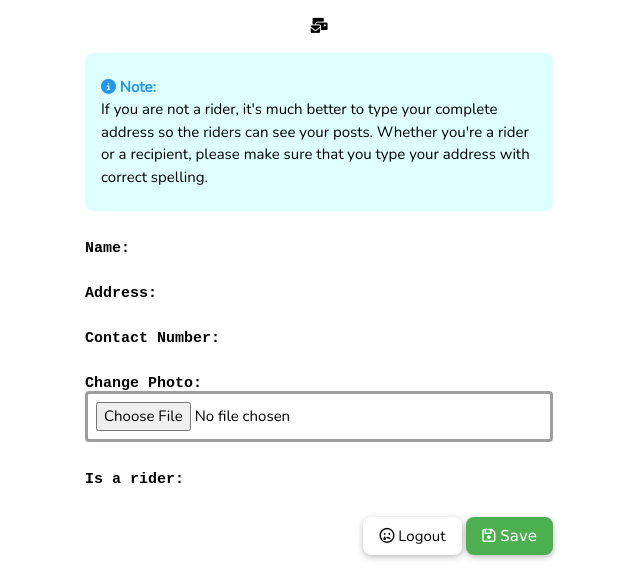
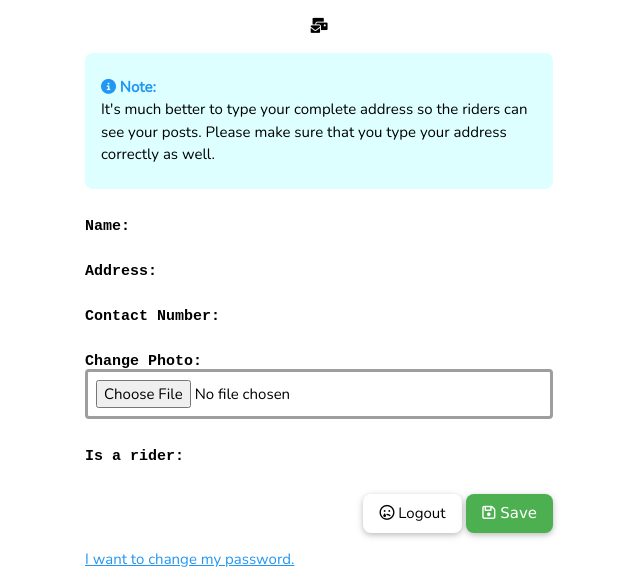
Before and after one commit to denniel-sadian/bringme, a Django app: template accounts/templates/accounts/profile_update.html in a window 1280 px wide. Shown: the part 284-852 px from the top of the page, without its empty margins (321-961 px from the left). Run offline with Django 3.2, Linux system fonts and the light colour scheme; the template is opened without the code that fills it, so the values that code supplies are empty; some libraries are stand-ins or nearby versions.

Commit message:
Update this template

```diff
--- a/accounts/templates/accounts/profile_update.html
+++ b/accounts/templates/accounts/profile_update.html
@@ -27,11 +27,21 @@
             <h1>{{ form.instance.name }}</h1>
             <p><i class="fas fa-mail-bulk"></i> {{ form.instance.email }}</p>
         </div>
+        {% if not form.instance.is_rider %}
         <div class="w3-padding w3-round-large w3-pale-blue w3-margin-bottom">
-            <p><b class="w3-text-blue"><i class="fas fa-info-circle"></i> Note:</b><br>If you are not a
-                rider, it's much better to type your complete address so the riders can see your posts. Whether you're a
-                rider or a recipient, please make sure that you type your address with correct spelling.</p>
+            <p><b class="w3-text-blue"><i class="fas fa-info-circle"></i> Note:</b><br>
+                It's much better to type your
+                complete address so the riders can see your posts. Please make sure that you type your address correctly
+                as well.</p>
         </div>
+        {% else %}
+        <div class="w3-padding w3-round-large w3-pale-blue w3-margin-bottom">
+            <p><b class="w3-text-blue"><i class="fas fa-info-circle"></i> Note:</b><br>
+                You don't need to enter your complete address. If you live in Masiga, Gasan, Marinduque, you can just
+                enter Marinduque or Gasan or Masiga. You won't be able to post because you are a rider.
+            </p>
+        </div>
+        {% endif %}
         <form method="post" enctype="multipart/form-data">
             {% csrf_token %}
             <p>
```
